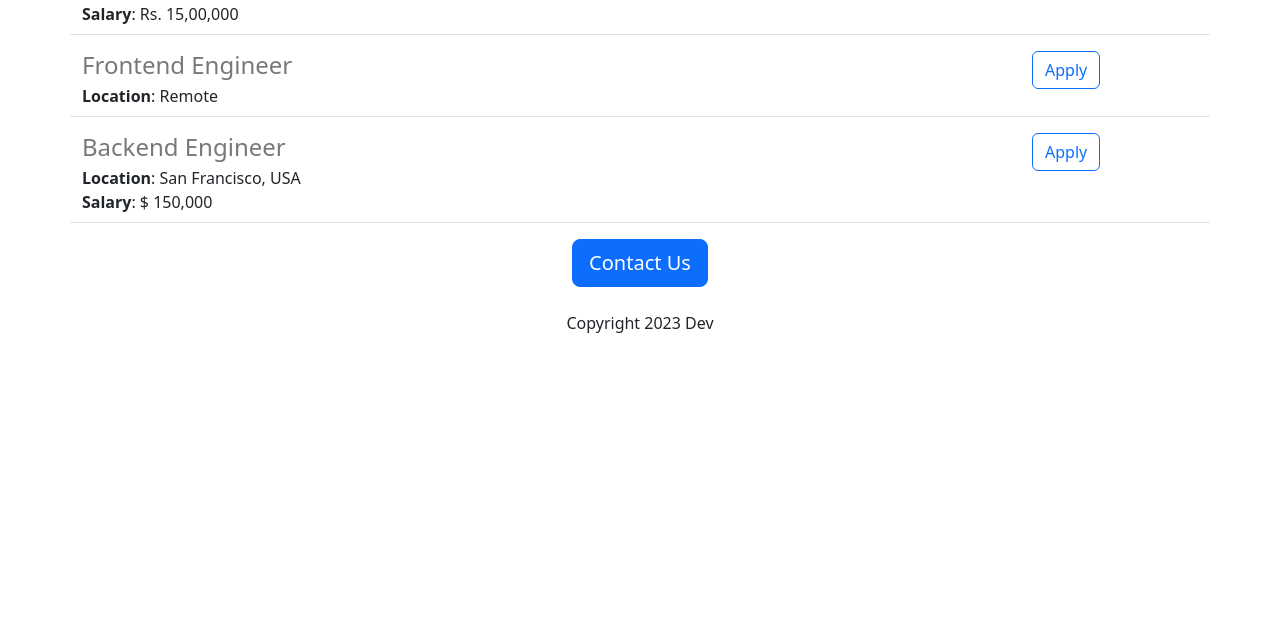
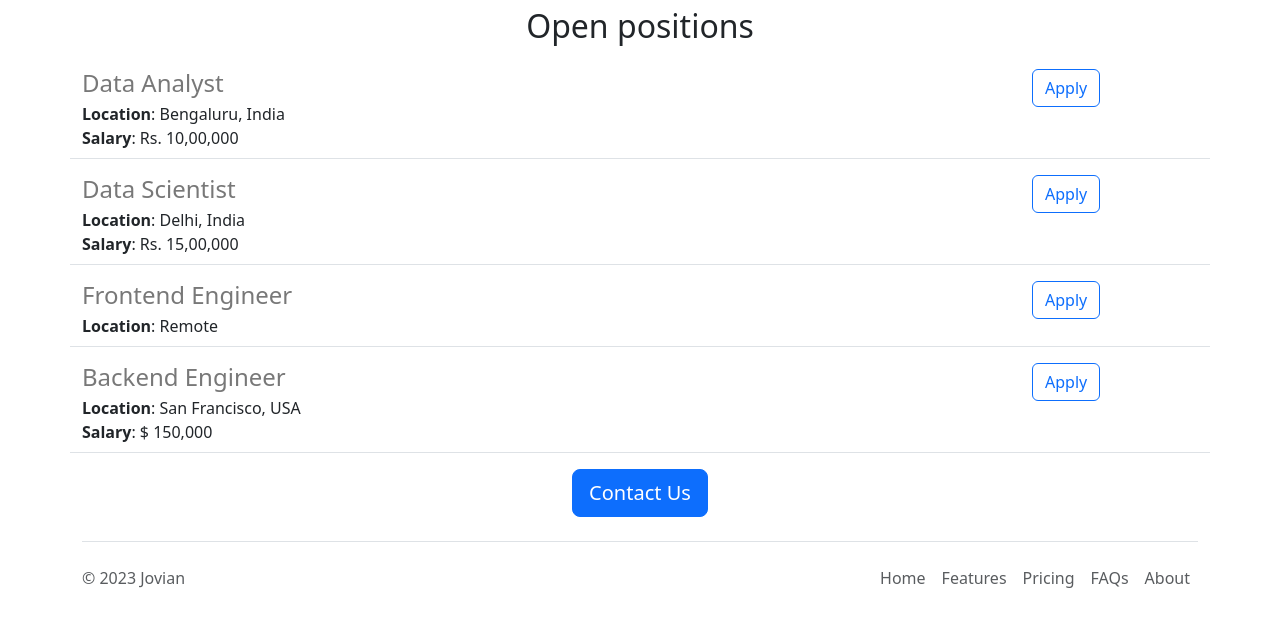
Before and after one commit to devedroy/jovian-career-website, a Flask app: page / in a window 1280 px wide. Shown: the part 845-1483 px from the top of the page. Before the commit the page ends 1178 px from the top, so only its background shows below. Run offline with Flask 2, Linux system fonts and the light colour scheme.

Commit message:
Functional and Aesthetic improvements

```diff
--- /dev/null
+++ b/templates/footer.html
@@ -0,0 +1,17 @@
+<div class="container">
+  <footer class="d-flex flex-wrap justify-content-between align-items-center py-3 my-4 border-top">
+    <p class="col-md-4 mb-0 text-body-secondary">&copy; 2023 Jovian</p>
+
+    <a href="/" class="col-md-4 d-flex align-items-center justify-content-center mb-3 mb-md-0 me-md-auto link-body-emphasis text-decoration-none">
+      <svg class="bi me-2" width="40" height="32"><use xlink:href="#bootstrap"/></svg>
+    </a>
+
+    <ul class="nav col-md-4 justify-content-end">
+      <li class="nav-item"><a href="#" class="nav-link px-2 text-body-secondary">Home</a></li>
+      <li class="nav-item"><a href="#" class="nav-link px-2 text-body-secondary">Features</a></li>
+      <li class="nav-item"><a href="#" class="nav-link px-2 text-body-secondary">Pricing</a></li>
+      <li class="nav-item"><a href="#" class="nav-link px-2 text-body-secondary">FAQs</a></li>
+      <li class="nav-item"><a href="#" class="nav-link px-2 text-body-secondary">About</a></li>
+    </ul>
+  </footer>
+</div>
--- a/templates/home.html
+++ b/templates/home.html
@@ -10,18 +10,26 @@
         height: 360px;
         width: 100%;
         object-fit: cover;
+        margin-bottom: 16px;
       }
     </style>
   </head>
   <body>
+    {% include 'nav.html' %}
+    <img class="img-fluid"  id="banner" src="https://jovian-career-website.devedroy.repl.co/static/banner.jpg"/>
     <div class="container">
     <h1 class="text-center mt-2 mb-4">{{company_name}} Careers</h1>
-    <img class="img-fluid"  id="banner" src="https://jovian-career-website.devedroy.repl.co/static/banner.jpg"/>
-    <h2 class="text-center">About Jovian</h2>
-    <p class="lead">
-      Lorem ipsum dolor sit amet, consectetur adipiscing elit, sed do eiusmod tempor incididunt ut labore et dolore magna aliqua. Ut enim ad minim veniam, quis nostrud exercitation ullamco laboris nisi ut aliquip ex ea commodo consequat. Duis aute irure dolor in reprehenderit in voluptate velit esse cillum dolore eu fugiat nulla pariatur. Excepteur sint occaecat cupidatat non proident, sunt in culpa qui officia deserunt mollit anim id est laborum.
-    </p>
-    <h2 class="text-center mt-2 mb-4">Job openings</h2>
+      <div class="row" style="margin-bottom:16px">
+        <div class="col-md-6">
+          <p class="lead">
+            Lorem ipsum dolor sit amet, consectetur adipiscing elit, sed do eiusmod tempor incididunt ut labore et dolore magna aliqua. Ut enim ad minim veniam, quis nostrud exercitation ullamco laboris nisi ut aliquip ex ea commodo consequat. Duis aute irure dolor in reprehenderit in voluptate velit esse cillum dolore eu fugiat nulla pariatur. Excepteur sint occaecat cupidatat non proident, sunt in culpa qui officia deserunt mollit anim id est laborum.
+          </p>
+        </div>
+        <div class="d-none d-md-block col-md-6">
+        <img src="/static/people-working.jpg" style="height:320px;border-radius:4px"/>
+        </div>
+      </div>
+    <h2 class="text-center mt-2 mb-4">Open positions</h2>
     <p>
       <div>
         {% for job in jobs %}
@@ -30,9 +38,9 @@
       </div>
     </p>
     <div class="text-center">
-      <button class="btn btn-primary btn-lg">Contact Us</button>
-      <p class="mt-4">Copyright 2023 Dev</p>
+      <a href="mailto:devedroy.dr@gmail.com?subject=Question%20about%20job%20openings&body=My%20name%3A%20%3CYour%20name%20here%3E%0D%0AMy%20Question%3A%20%3CYour%20question%20here%3E" class="btn btn-primary btn-lg">Contact Us</a>
     </div>
     </div>
+    {% include 'footer.html' %}
   </body>
 </html>
--- a/templates/jobItem.html
+++ b/templates/jobItem.html
@@ -9,6 +9,6 @@
     {% endif %}
     </div>
     <div class="col-2">
-      <button type="button" class="btn btn-outline-primary">Apply</button>
+      <a href="mailto:devedroy.dr@gmail.com?subject=Application for {{job['title']}}" type="button" class="btn btn-outline-primary">Apply</a>
     </div>
 </div>
--- /dev/null
+++ b/templates/nav.html
@@ -0,0 +1,6 @@
+<nav class="navbar bg-body-tertiary shadow p-3 mb-5 bg-body-tertiary rounded fixed-top">
+  <div class="container-fluid">
+    <a class="navbar-brand" href="#">Jovian</a>
+  </div>
+</nav>
+<div style="height: 60px"></div>
```
Also changed, not shown: 1 other file.
